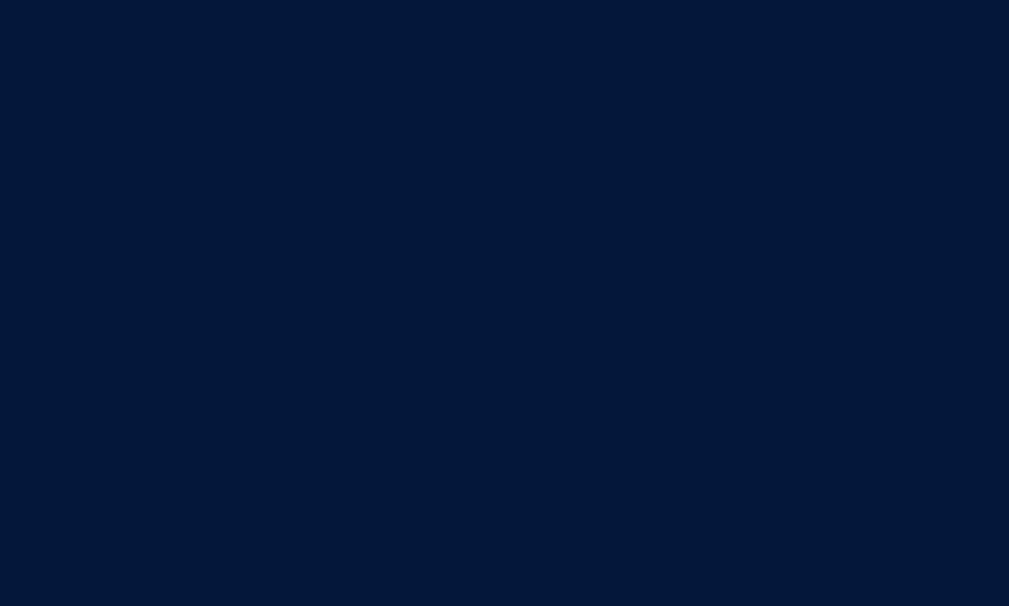
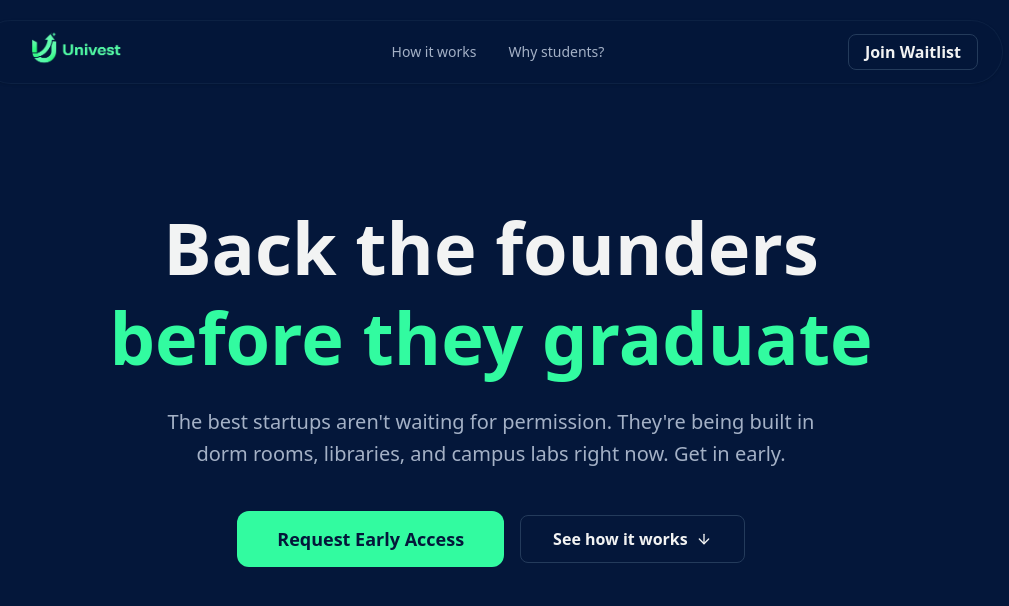
Before and after one commit to codewithfranciss/Univest, a Next.js app: page / in a window 1280 px wide. Shown: the top 606 px of the page, without its empty margins (149-1158 px from the left). Built offline with nearby package versions, Linux system fonts and the light colour scheme.

Commit message:
add hero sectioin

```diff
--- a/app/globals.css
+++ b/app/globals.css
@@ -7,34 +7,36 @@
 @theme {
   --color-background: hsl(218 88% 12%);
   --color-foreground: hsl(180 3% 95%);
-  --card: hsl(217 79% 18%);
-  --card-foreground: hsl(180 3% 95%);
-    --popover: hsl(217 79% 18%);
-    --popover-foreground: hsl(180 3% 95%);
+  --color-card: hsl(217 79% 18%);
+  --color-card-foreground: hsl(180 3% 95%);
+    --color-popover: hsl(217 79% 18%);
+    --color-popover-foreground: hsl(180 3% 95%);
 
-    --primary: hsl(153 96% 59%);
-    --primary-foreground: hsl(218 88% 12%);
+    --color-primary: hsl(153 96% 59%);
+    --color-primary-foreground: hsl(218 88% 12%);
 
-    --secondary: hsl(215 43% 31%);
-    --secondary-foreground: hsl(180 3% 95%);
-    --muted: hsl(215 43% 31%);
-    --muted-foreground: hsl(218 23% 71%);
+    --color-secondary: hsl(215 43% 31%);
+    --color-secondary-foreground: hsl(180 3% 95%);
+    --color-muted: hsl(215 43% 31%);
+    --color-muted-foreground: hsl(218 23% 71%);
 
-    --accent: hsl(153 96% 59%);
-    --accent-foreground: hsl(218 88% 12%);
+    --color-accent: hsl(153 96% 59%);
+    --color-accent-foreground: hsl(218 88% 12%);
 
-    --destructive: hsl(0 84% 60%);
-    --destructive-foreground: hsl(180 3% 95%);
+    --color-destructive: hsl(0 84% 60%);
+    --color-destructive-foreground: hsl(180 3% 95%);
+    --color-border: hsl(215 43% 25%);
+    --color-input: hsl(215 43% 25%);
+    --color-ring: hsl(153 96% 59%);
 
-    --border: hsl(215 43% 25%);
-    --input: hsl(215 43% 25%);
-    --ring: hsl(153 96% 59%);
-
-    --radius: hsl(0.75rem);
+    --color-radius: hsl(0.75rem);
 
     /* Custom Univest tokens */
-    --glow-primary: hsl(153 96% 59%);
-    --surface-elevated: hsl(217 70% 22%);
-    --text-primary: hsl(180 3% 95%);
-    --text-secondary: hsl(218 23% 71%);
+    --color-glow-primary: hsl(153 96% 59%);
+    --color-surface-elevated: hsl(217 70% 22%);
+    --color-text-primary: hsl(180 3% 95%);
+    --color-text-secondary: hsl(218 23% 71%);
 }
+@utility text-gradient {
+  @apply bg-clip-text text-transparent bg-gradient-to-r from-primary to-emerald-300;
+}
--- a/app/page.tsx
+++ b/app/page.tsx
@@ -1,9 +1,11 @@
 import Image from "next/image";
-
+import Header from "@/components/waitlist/Header";
+import Hero from "@/components/waitlist/Hero";
 export default function Home() {
   return (
     <div className="min-h-screen bg-background">
-
+      <Header />
+        <Hero />
     </div>
   );
 }
--- a/components/ui/button.tsx
+++ b/components/ui/button.tsx
@@ -1,32 +1,33 @@
-import * as React from "react"
-import { Slot } from "@radix-ui/react-slot"
-import { cva, type VariantProps } from "class-variance-authority"
+import * as React from "react";
+import { Slot } from "@radix-ui/react-slot";
+import { cva, type VariantProps } from "class-variance-authority";
 
-import { cn } from "@/lib/utils"
+import { cn } from "@/lib/utils";
 
 const buttonVariants = cva(
-  "inline-flex items-center justify-center gap-2 whitespace-nowrap rounded-md text-sm font-medium transition-all disabled:pointer-events-none disabled:opacity-50 [&_svg]:pointer-events-none [&_svg:not([class*='size-'])]:size-4 shrink-0 [&_svg]:shrink-0 outline-none focus-visible:border-ring focus-visible:ring-ring/50 focus-visible:ring-[3px] aria-invalid:ring-destructive/20 dark:aria-invalid:ring-destructive/40 aria-invalid:border-destructive",
+  "inline-flex items-center justify-center gap-2 whitespace-nowrap rounded-lg text-sm font-semibold transition-all duration-300 focus-visible:outline-none focus-visible:ring-2 focus-visible:ring-ring focus-visible:ring-offset-2 focus-visible:ring-offset-background disabled:pointer-events-none disabled:opacity-50 [&_svg]:pointer-events-none [&_svg]:size-4 [&_svg]:shrink-0",
   {
     variants: {
       variant: {
-        default: "bg-primary text-primary-foreground hover:bg-primary/90",
+        default:
+          "bg-primary text-primary-foreground hover:bg-primary/90 shadow-[0_0_20px_hsl(var(--primary)/0.25)] hover:shadow-[0_0_40px_hsl(var(--primary)/0.3)]",
         destructive:
-          "bg-destructive text-white hover:bg-destructive/90 focus-visible:ring-destructive/20 dark:focus-visible:ring-destructive/40 dark:bg-destructive/60",
+          "bg-destructive text-destructive-foreground hover:bg-destructive/90",
         outline:
-          "border bg-background shadow-xs hover:bg-accent hover:text-accent-foreground dark:bg-input/30 dark:border-input dark:hover:bg-input/50",
+          "border border-border bg-transparent text-foreground hover:bg-card hover:border-primary/50",
         secondary:
           "bg-secondary text-secondary-foreground hover:bg-secondary/80",
-        ghost:
-          "hover:bg-accent hover:text-accent-foreground dark:hover:bg-accent/50",
+        ghost: "text-foreground hover:bg-card hover:text-foreground",
         link: "text-primary underline-offset-4 hover:underline",
+        hero: "bg-primary text-primary-foreground font-bold text-base shadow-[0_0_40px_hsl(var(--primary)/0.3),0_0_80px_hsl(var(--primary)/0.15)] hover:shadow-[0_0_50px_hsl(var(--primary)/0.4),0_0_100px_hsl(var(--primary)/0.2)] hover:scale-105 active:scale-100",
+        waitlist: "bg-primary text-primary-foreground font-bold shadow-[0_0_20px_hsl(var(--primary)/0.25)] hover:shadow-[0_0_40px_hsl(var(--primary)/0.3)] hover:scale-[1.02] active:scale-100",
       },
       size: {
-        default: "h-9 px-4 py-2 has-[>svg]:px-3",
-        sm: "h-8 rounded-md gap-1.5 px-3 has-[>svg]:px-2.5",
-        lg: "h-10 rounded-md px-6 has-[>svg]:px-4",
-        icon: "size-9",
-        "icon-sm": "size-8",
-        "icon-lg": "size-10",
+        default: "h-11 px-5 py-2",
+        sm: "h-9 rounded-md px-3",
+        lg: "h-12 rounded-lg px-8 text-base",
+        xl: "h-14 rounded-xl px-10 text-lg",
+        icon: "h-10 w-10",
       },
     },
     defaultVariants: {
@@ -34,29 +35,26 @@ const buttonVariants = cva(
       size: "default",
     },
   }
-)
+);
 
-function Button({
-  className,
-  variant = "default",
-  size = "default",
-  asChild = false,
-  ...props
-}: React.ComponentProps<"button"> &
-  VariantProps<typeof buttonVariants> & {
-    asChild?: boolean
-  }) {
-  const Comp = asChild ? Slot : "button"
+export interface ButtonProps
+  extends React.ButtonHTMLAttributes<HTMLButtonElement>,
+    VariantProps<typeof buttonVariants> {
+  asChild?: boolean;
+}
 
+const Button = React.forwardRef<HTMLButtonElement, ButtonProps>(
+  ({ className, variant, size, asChild = false, ...props }, ref) => {
+    const Comp = asChild ? Slot : "button";
     return (
       <Comp
-      data-slot="button"
-      data-variant={variant}
-      data-size={size}
         className={cn(buttonVariants({ variant, size, className }))}
+        ref={ref}
         {...props}
       />
-  )
+    );
   }
+);
+Button.displayName = "Button";
 
-export { Button, buttonVariants }
+export { Button, buttonVariants };
--- a/components/waitlist/Header.tsx
+++ b/components/waitlist/Header.tsx
@@ -1,12 +1,17 @@
 import { Button } from "@/components/ui/button";
-
+import Image from "next/image";
 
 const Header = () => {
   return (
-    <header className="fixed top-0 left-0 right-0 z-50 section-padding py-4 bg-background/80 backdrop-blur-lg border-b border-border/30">
-      <div className="container-tight flex items-center justify-between">
+  <header className="fixed top-5 left-0 right-0 z-50 px-4">
+  <div className="mx-auto max-w-5xl h-16 bg-background/80 backdrop-blur-lg border border-border/30 shadow-sm rounded-full px-6 flex items-center justify-between">
 
+    {/* Logo Area */}
+    <div className="flex items-center">
+      <img src="/univest-logo.png" alt="Univest" className="h-24 w-auto" />
+    </div>
 
+    {/* Navigation */}
     <nav className="hidden md:flex items-center gap-8">
       <a href="#how-it-works" className="text-muted-foreground hover:text-foreground transition-colors text-sm font-medium">
         How it works
@@ -15,8 +20,7 @@ const Header = () => {
         Why students?
       </a>
     </nav>
-
-        <Button variant="outline" size="sm" asChild>
+      <Button size="sm" variant="outline" className="rounded-lg px-4 py-2 text-md" asChild>
         <a href="#waitlist">Join Waitlist</a>
       </Button>
   </div>
--- /dev/null
+++ b/components/waitlist/Hero.tsx
@@ -0,0 +1,48 @@
+import { Button } from "@/components/ui/button";
+import { ArrowDown, Sparkles } from "lucide-react";
+
+const Hero = () => {
+  return (
+    <section className="min-h-screen flex flex-col items-center justify-center section-padding pt-24 pb-16 relative overflow-hidden">
+      {/* Background gradient orbs */}
+
+
+      <div className="container-tight text-center relative z-10">
+        {/* Badge */}
+
+
+        {/* Main headline */}
+        <h1 className="font-display font-extrabold text-4xl sm:text-5xl md:text-6xl lg:text-7xl leading-tight mb-6 animate-fade-up animation-delay-200">
+          <span className="text-foreground">Back the founders</span>
+          <br />
+          <span className="text-primary">before they graduate</span>
+        </h1>
+
+        {/* Subheadline */}
+        <p className="text-lg md:text-xl text-muted-foreground max-w-2xl mx-auto mb-10 leading-relaxed animate-fade-up animation-delay-400">
+          The best startups aren't waiting for permission. They're being built in dorm rooms,
+          libraries, and campus labs right now. Get in early.
+        </p>
+
+        {/* CTA buttons */}
+        <div className="flex flex-col sm:flex-row items-center justify-center gap-4 mb-16 animate-fade-up animation-delay-600">
+          <Button variant="hero" size="xl" asChild>
+            <a href="#waitlist">
+              Request Early Access
+            </a>
+          </Button>
+          <Button variant="outline" size="lg" asChild>
+            <a href="#how-it-works" className="flex items-center gap-2">
+              See how it works
+              <ArrowDown className="w-4 h-4" />
+            </a>
+          </Button>
+        </div>
+
+        {/* Social proof */}
+      </div>
+    </section>
+  );
+};
+
+export default Hero;
```
Also changed, not shown: public/univest-logo.png (added), 1 other file (tests, documents, lock files or other folders). Lines whose indentation alone changed are shown as unchanged.
